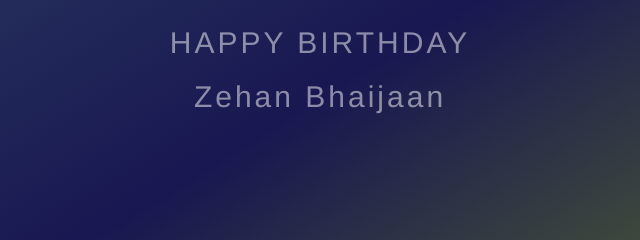
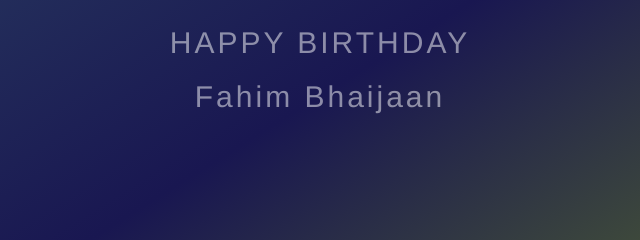
Before and after one commit to harshaanNihal/birthday, a plain HTML site: page index.html in a window 1280 px wide. Shown: the part 304-544 px from the top of the page, 320-960 px from the left. Drawn offline with Linux system fonts and the light colour scheme.

Commit message:
Update index.html

```diff
--- a/index.html
+++ b/index.html
@@ -12,7 +12,7 @@
 <body id="body">
   <header>
     <h2 class="title">HAPPY BIRTHDAY</h2>
-    <h1 class="title names">Zehan Bhaijaan</h1>
+    <h1 class="title names">Fahim Bhaijaan</h1>
   </header>
   <script src="main.js"></script>
 </body>
```
